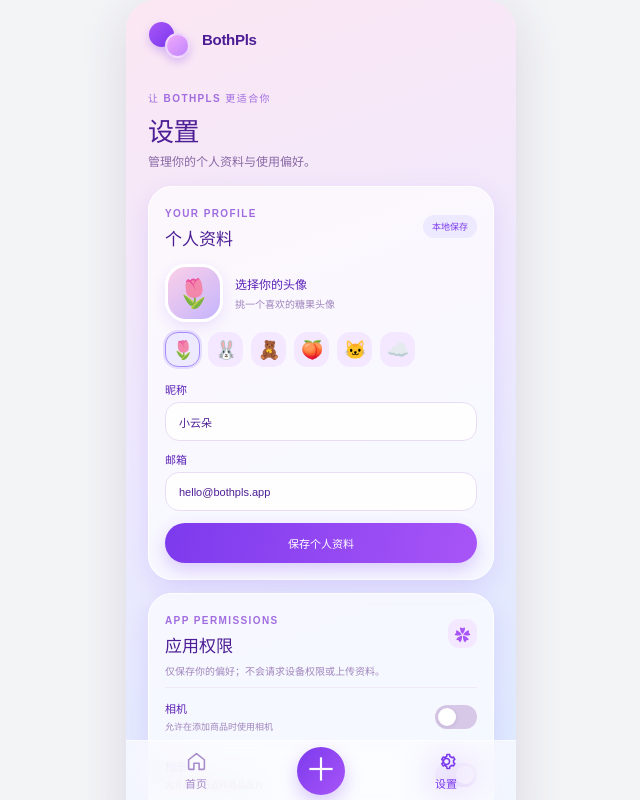
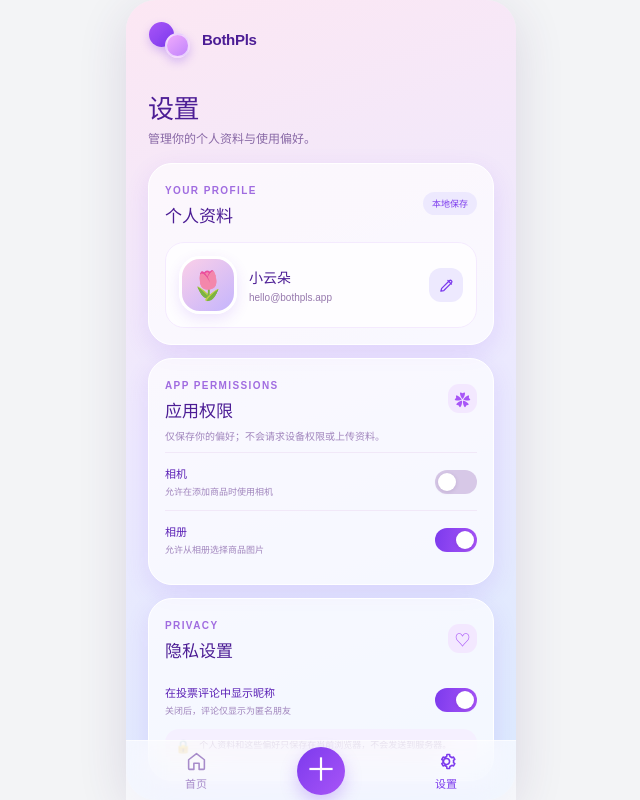
Before and after one commit to sd5913/The-Aliien-Repo, a React (Vite) app: page /settings in a window 1280 px wide. Shown: the whole page, without its empty margins (319-959 px from the left). Built offline with nearby package versions, Linux system fonts and the light colour scheme.

Commit message:
feat: enhance CreatePollPage and SettingsPage; update styles and TypeScript configuration

```diff
--- a/src/features/polls/pages/CreatePollPage.tsx
+++ b/src/features/polls/pages/CreatePollPage.tsx
@@ -60,7 +60,7 @@ export function CreatePollPage() {
 
   return (
     <PageShell showNavigation={false} backTo="/my" title={editingPoll ? "编辑投票" : "创建投票"}>
-      <div className="page-heading create-heading"><span className="eyebrow">让朋友帮你选</span><h1>{editingPoll ? "编辑投票" : "创建投票"}</h1><p>标题、选项与投票规则</p></div>
+      <div className="page-heading create-heading"><h1>{editingPoll ? "编辑投票" : "创建投票"}</h1><p>标题、选项与投票规则</p></div>
       <form className="create-form" onSubmit={submit}>
         <label className="field-label" htmlFor="poll-title">投票标题 <span className="required">*</span></label>
         <input id="poll-title" className="text-input" value={title} onChange={(event) => setTitle(event.target.value)} placeholder="例如：周末穿哪件外套？" maxLength={100} required />
--- a/src/features/settings/pages/SettingsPage.tsx
+++ b/src/features/settings/pages/SettingsPage.tsx
@@ -6,7 +6,8 @@ const avatars = ["🌷", "🐰", "🧸", "🍑", "🐱", "☁️"];
 
 export function SettingsPage() {
   const [settings, setSettings] = useState(readUserSettings);
-  const [draft, setDraft] = useState({ nickname: settings.nickname, email: settings.email });
+  const [draft, setDraft] = useState({ nickname: settings.nickname, email: settings.email, avatar: settings.avatar });
+  const [editingProfile, setEditingProfile] = useState(false);
   const [feedback, setFeedback] = useState("");
 
   const saveSettings = (next: UserSettings, message: string) => {
@@ -30,7 +31,9 @@ export function SettingsPage() {
       setFeedback("昵称和邮箱都需要填写。");
       return;
     }
-    saveSettings({ ...settings, nickname, email }, "个人资料已保存");
+    if (saveSettings({ ...settings, nickname, email, avatar: draft.avatar }, "个人资料已保存")) {
+      setEditingProfile(false);
+    }
   };
 
   const toggleSetting = (key: "cameraEnabled" | "photosEnabled" | "showNickname") => {
@@ -38,27 +41,43 @@ export function SettingsPage() {
     saveSettings(next, "偏好设置已更新");
   };
 
-  const chooseAvatar = (avatar: string) => {
-    saveSettings({ ...settings, avatar }, "头像已更新");
+  const editProfile = () => {
+    setDraft({ nickname: settings.nickname, email: settings.email, avatar: settings.avatar });
+    setEditingProfile((current) => !current);
+    setFeedback("");
+  };
+
+  const cancelProfileEdit = () => {
+    setDraft({ nickname: settings.nickname, email: settings.email, avatar: settings.avatar });
+    setEditingProfile(false);
+    setFeedback("");
   };
 
   return (
     <PageShell>
-      <div className="settings-heading"><span className="eyebrow">让 BothPls 更适合你</span><h1>设置</h1><p>管理你的个人资料与使用偏好。</p></div>
+      <div className="settings-heading"><h1>设置</h1><p>管理你的个人资料与使用偏好。</p></div>
       <section className="settings-card profile-card">
         <div className="settings-section-heading"><div><span className="eyebrow">YOUR PROFILE</span><h2>个人资料</h2></div><span className="profile-private-pill">本地保存</span></div>
-        <div className="avatar-picker-row">
+        <div className="profile-summary">
           <div className="profile-avatar" aria-label={`当前头像 ${settings.avatar}`}>{settings.avatar}</div>
-          <div className="avatar-picker-copy"><strong>选择你的头像</strong><span>挑一个喜欢的糖果头像</span></div>
+          <div className="profile-summary-copy"><strong>{settings.nickname}</strong><span>{settings.email}</span></div>
+          <button className="edit-profile-button" type="button" aria-label={editingProfile ? "关闭编辑个人资料" : "编辑个人资料"} aria-expanded={editingProfile} onClick={editProfile}>
+            <svg viewBox="0 0 24 24" aria-hidden="true"><path d="m14 5 5 5M4 20l4.2-.9L19 8.3a2.1 2.1 0 0 0-3-3L5.2 16.1 4 20Z" /></svg>
+          </button>
         </div>
-        <div className="avatar-options" role="group" aria-label="选择头像">{avatars.map((avatar) => <button key={avatar} type="button" className={`avatar-option${settings.avatar === avatar ? " selected" : ""}`} aria-label={`选择头像 ${avatar}`} aria-pressed={settings.avatar === avatar} onClick={() => chooseAvatar(avatar)}>{avatar}</button>)}</div>
-        <form className="profile-form" onSubmit={saveProfile}>
+        {editingProfile && <form className="profile-form profile-edit-card" onSubmit={saveProfile}>
+          <span className="eyebrow">EDIT PROFILE</span>
+          <div className="avatar-picker-row">
+            <div className="profile-avatar" aria-label={`当前头像 ${draft.avatar}`}>{draft.avatar}</div>
+            <div className="avatar-picker-copy"><strong>选择头像</strong><span>挑一个喜欢的糖果头像</span></div>
+          </div>
+          <div className="avatar-options" role="group" aria-label="选择头像">{avatars.map((avatar) => <button key={avatar} type="button" className={`avatar-option${draft.avatar === avatar ? " selected" : ""}`} aria-label={`选择头像 ${avatar}`} aria-pressed={draft.avatar === avatar} onClick={() => setDraft((current) => ({ ...current, avatar }))}>{avatar}</button>)}</div>
           <label className="field-label" htmlFor="settings-nickname">昵称</label>
           <input id="settings-nickname" className="text-input" value={draft.nickname} maxLength={24} onChange={(event) => setDraft((current) => ({ ...current, nickname: event.target.value }))} placeholder="输入昵称" />
           <label className="field-label" htmlFor="settings-email">邮箱</label>
           <input id="settings-email" className="text-input" type="email" value={draft.email} maxLength={120} onChange={(event) => setDraft((current) => ({ ...current, email: event.target.value }))} placeholder="name@example.com" />
-          <button className="purple-button button-full" type="submit">保存个人资料</button>
-        </form>
+          <div className="profile-edit-actions"><button className="profile-cancel-button" type="button" onClick={cancelProfileEdit}>取消</button><button className="purple-button" type="submit">保存修改</button></div>
+        </form>}
       </section>
 
       <section className="settings-card">
--- a/src/styles.css
+++ b/src/styles.css
@@ -14,8 +14,8 @@
 
 * { box-sizing: border-box; }
 html, body, #root { width: 100%; min-width: 320px; min-height: 100%; margin: 0; }
-body { min-height: 100vh; background: #f3f4f6; }
-#root { min-height: 100vh; display: flex; align-items: center; justify-content: center; }
+body { min-height: 100dvh; background: #f3f4f6; }
+#root { min-height: 100dvh; display: flex; align-items: center; justify-content: center; }
 button, input, textarea, select { font: inherit; }
 button, a { -webkit-tap-highlight-color: transparent; }
 button { color: inherit; }
@@ -25,8 +25,10 @@ button:focus-visible, a:focus-visible, input:focus-visible, textarea:focus-visib
 .app-shell {
   position: relative;
   width: 390px;
-  height: 844px;
-  min-height: 844px;
+  min-width: 390px;
+  height: min(844px, 100dvh);
+  min-height: 0;
+  flex: 0 0 390px;
   overflow: hidden;
   background: linear-gradient(160deg, #fce7f3, #ede9fe 48%, #dbeafe);
   box-shadow: 0 12px 50px rgba(72, 43, 107, .14);
@@ -94,6 +96,16 @@ h1, h2, h3 { color: var(--deep-purple); }
 .home-welcome h1 { margin: 11px 0 8px; font-size: 27px; line-height: 1.35; letter-spacing: -.7px; }
 .home-welcome p { max-width: 260px; margin-bottom: 18px; color: #7956a5; font-size: 13px; line-height: 1.7; }
 .welcome-sticker { position: absolute; right: 22px; top: 31px; color: #f0abfc; font-size: 39px; transform: rotate(12deg); }
+.home-steps { margin: 0 0 25px; }
+.home-steps .section-title-row { margin-bottom: 11px; }
+.home-steps .section-title-row h2 { font-size: 18px; }
+.steps-sparkle { color: #c084fc; font-size: 22px; }
+.steps-grid { display: grid; grid-template-columns: repeat(3, minmax(0, 1fr)); gap: 8px; }
+.step-card { position: relative; min-height: 125px; padding: 13px 10px 11px; overflow: hidden; border: 1px solid #fff; border-radius: 20px; background: #ffffffa8; box-shadow: var(--soft-shadow); }
+.step-number { position: absolute; top: 8px; right: 9px; color: #c4b5fd; font-size: 9px; font-weight: 800; }
+.step-icon { width: 31px; height: 31px; display: grid; place-items: center; margin-bottom: 8px; border-radius: 11px; color: #7c3aed; background: linear-gradient(140deg, #fce7f3, #ede9fe); font-size: 16px; }
+.step-card h3 { margin: 0 0 4px; font-size: 11px; white-space: nowrap; }
+.step-card p { margin: 0; color: #8c6eaa; font-size: 9px; line-height: 1.45; }
 .purple-button {
   min-height: 46px;
   border: 0;
@@ -286,17 +298,12 @@ h1, h2, h3 { color: var(--deep-purple); }
 .lightbox-image span { color: #a78bfa; font-size: 60px; }
 .toast-message { position: absolute; z-index: 30; bottom: 93px; left: 50%; transform: translateX(-50%); width: max-content; max-width: calc(100% - 34px); padding: 12px 18px; border: 1px solid #ffffffc9; border-radius: 999px; background: #4c1d95eF; box-shadow: 0 8px 24px #32115433; color: #fff; font-size: 11px; font-weight: 700; text-align: center; }
 
-@media (max-width: 389px) {
-  .page-content { padding-right: 18px; padding-left: 18px; }
-  .topbar { padding-right: 18px; padding-left: 18px; }
-  .carousel-image-wrap { height: min(265px, 68vw); }
-}
 @media (min-width: 600px) {
   .app-shell { border-radius: 30px; }
 }
 @media (max-height: 843px) {
   #root { height: 100vh; min-height: 0; align-items: flex-start; overflow: clip; }
-  .bottom-nav { position: fixed; left: 50%; width: min(390px, 100vw); transform: translateX(-50%); }
+  .bottom-nav { position: fixed; left: 50%; width: 390px; transform: translateX(-50%); }
 }
 .settings-heading { margin: 8px 0 17px; }
 .settings-heading h1 { margin: 5px 0 4px; font-size: 26px; letter-spacing: -.5px; }
@@ -305,6 +312,24 @@ h1, h2, h3 { color: var(--deep-purple); }
 .settings-section-heading { display: flex; align-items: center; justify-content: space-between; gap: 8px; }
 .settings-section-heading h2 { margin: 4px 0 0; font-size: 17px; }
 .profile-private-pill { padding: 5px 9px; border-radius: 999px; background: #ede9fe; color: #7c3aed; font-size: 9px; font-weight: 700; }
+.profile-summary { display: flex; align-items: center; gap: 12px; margin-top: 15px; padding: 13px; border: 1px solid #f4eafe; border-radius: 19px; background: #ffffffb8; }
+.profile-summary .profile-avatar { flex: 0 0 58px; }
+.profile-summary-copy { min-width: 0; flex: 1; display: flex; flex-direction: column; gap: 5px; }
+.profile-summary-copy strong { overflow: hidden; color: #4c1d95; font-size: 14px; text-overflow: ellipsis; white-space: nowrap; }
+.profile-summary-copy span { overflow: hidden; color: #9678ad; font-size: 10px; text-overflow: ellipsis; white-space: nowrap; }
+.edit-profile-button { width: 34px; height: 34px; flex: 0 0 34px; display: grid; place-items: center; border: 0; border-radius: 12px; background: #ede9fe; color: #7c3aed; cursor: pointer; }
+.edit-profile-button svg { width: 17px; height: 17px; fill: none; stroke: currentColor; stroke-width: 1.8; stroke-linecap: round; stroke-linejoin: round; }
+.profile-edit-card { margin-top: 12px; padding: 14px; border: 1px solid #f0e5fa; border-radius: 19px; background: #fff9; animation: profile-expand .2s ease-out; }
+@keyframes profile-expand { from { opacity: 0; transform: translateY(-5px); } to { opacity: 1; transform: translateY(0); } }
+.profile-edit-card > .eyebrow { display: block; margin-bottom: 9px; }
+.profile-edit-card .avatar-picker-row { margin: 8px 0; }
+.profile-edit-card .profile-avatar { width: 45px; height: 45px; flex-basis: 45px; border-radius: 16px; font-size: 23px; }
+.profile-edit-card .avatar-options { gap: 7px; margin-bottom: 12px; }
+.profile-edit-card .avatar-option { width: 31px; height: 31px; font-size: 16px; }
+.profile-edit-card .text-input { min-height: 38px; margin-bottom: 9px; font-size: 11px; }
+.profile-edit-actions { display: flex; justify-content: flex-end; gap: 8px; margin-top: 5px; }
+.profile-edit-actions button { min-height: 38px; padding: 0 15px; border: 0; border-radius: 999px; font-size: 11px; font-weight: 700; cursor: pointer; }
+.profile-edit-actions .profile-cancel-button { color: #7c3aed; background: #ede9fe; }
 .avatar-picker-row { display: flex; align-items: center; gap: 12px; margin: 14px 0 10px; }
 .profile-avatar { width: 58px; height: 58px; display: grid; place-items: center; border: 3px solid #fff; border-radius: 21px; background: linear-gradient(140deg, #fbcfe8, #c4b5fd); box-shadow: 0 5px 14px #7c3aed20; font-size: 28px; }
 .avatar-picker-copy { display: flex; flex-direction: column; gap: 4px; }
```
Also changed, not shown: 1 other file (tests, documents, lock files or other folders).
